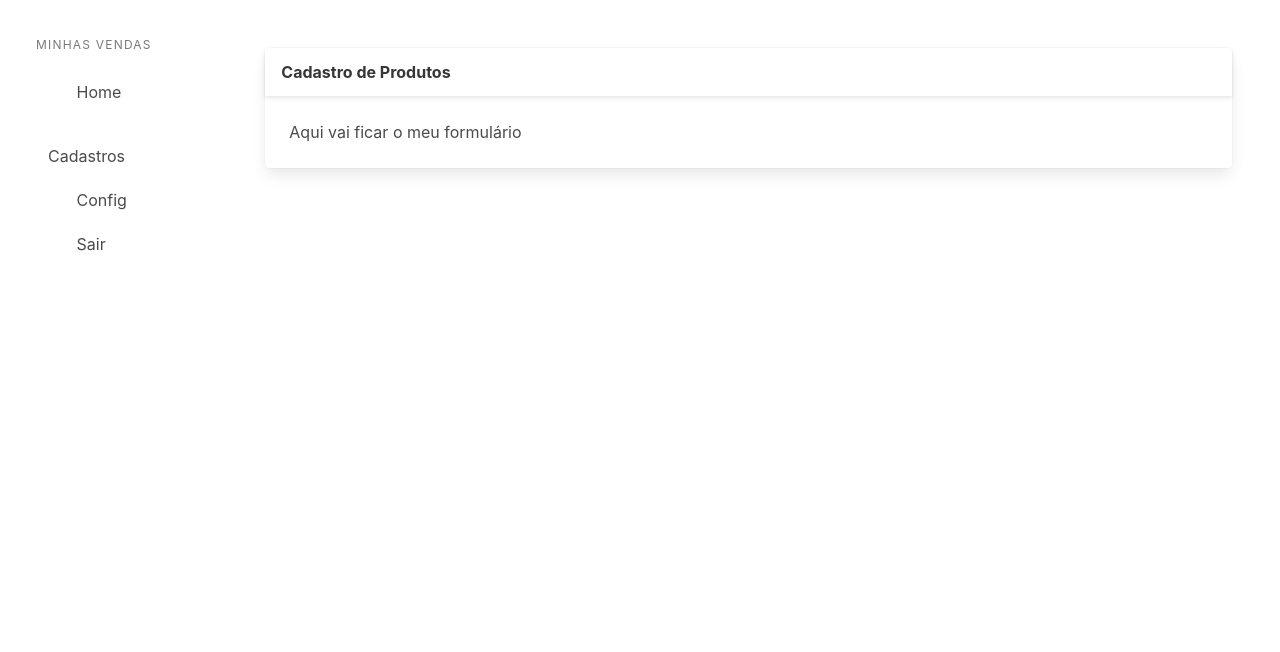
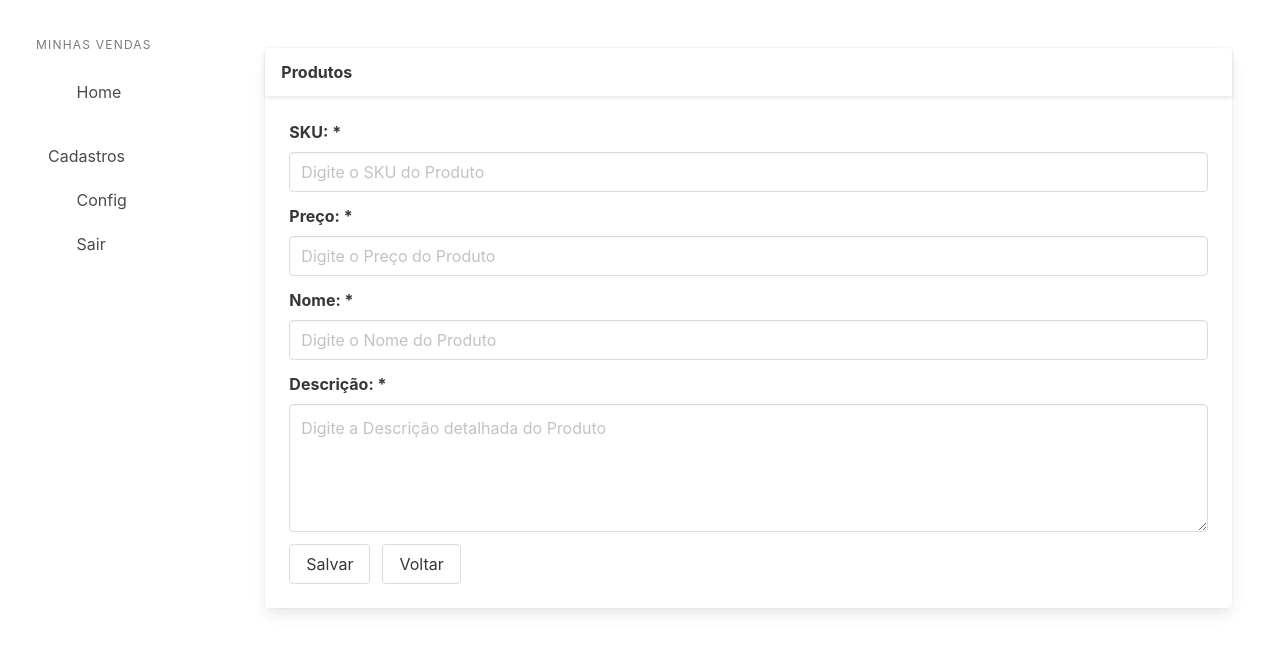
Before and after one commit to Nilson-Sj/vendas-app, a Next.js app: page /cadastros/produtos in a window 1280 px wide. Shown: the top 652 px of the page. Built offline with nearby package versions, Linux system fonts and the light colour scheme.

Commit message:
Created the product form

```diff
--- a/src/components/produtos/cadastro/index.tsx
+++ b/src/components/produtos/cadastro/index.tsx
@@ -2,8 +2,49 @@ import { Layout } from 'components'
 
 export const CadastroProdutos: React.FC = () => {
   return (
-    <Layout titulo="Cadastro de Produtos">
-      Aqui vai ficar o meu formulário
+    <Layout titulo="Produtos">
+      <div className='field'>
+        <label className='label' htmlFor='inputSku'>SKU: *</label>
+        <div className='control'>
+          <input className='input'
+            id='inputSku'
+            placeholder='Digite o SKU do Produto' />
+        </div>
+      </div>
+      <div className='field'>
+        <label className='label' htmlFor='inputPreco'>Preço: *</label>
+        <div className='control'>
+          <input className='input'
+            id='inputPreco'
+            placeholder='Digite o Preço do Produto' />
+        </div>
+      </div>
+      <div className='field'>
+        <label className='label' htmlFor='inputNome'>Nome: *</label>
+        <div className='control'>
+          <input className='input'
+            id='inputNome'
+            placeholder='Digite o Nome do Produto' />
+        </div>
+      </div>
+      <div className='field'>
+        <label className='label' htmlFor='inputDesc'>Descrição: *</label>
+        <div className='control'>
+          <textarea className='textarea'
+            id='inputDesc'
+            placeholder='Digite a Descrição detalhada do Produto' />
+        </div>
+      </div>
+
+      <div className='field is-grouped'>
+        <div className='control'>
+          <button className='button'>Salvar</button>
+        </div>
+        <div className='control'>
+          <button className='button'>Voltar</button>
+        </div>
+      </div>
+
     </Layout>
   )
 }
```
